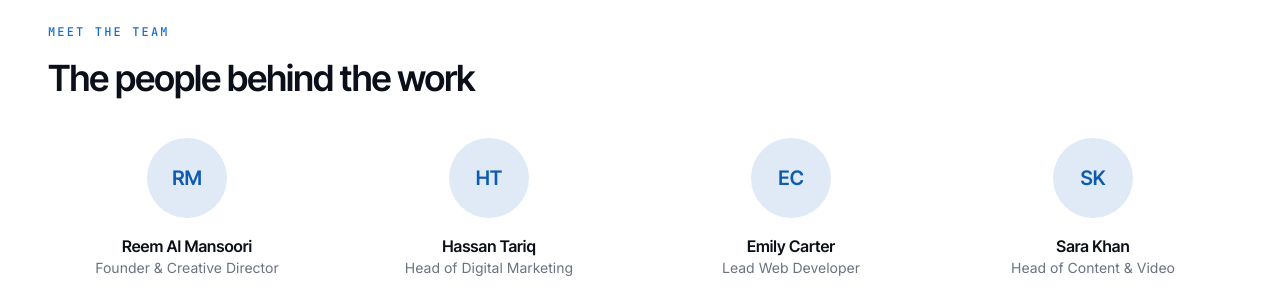
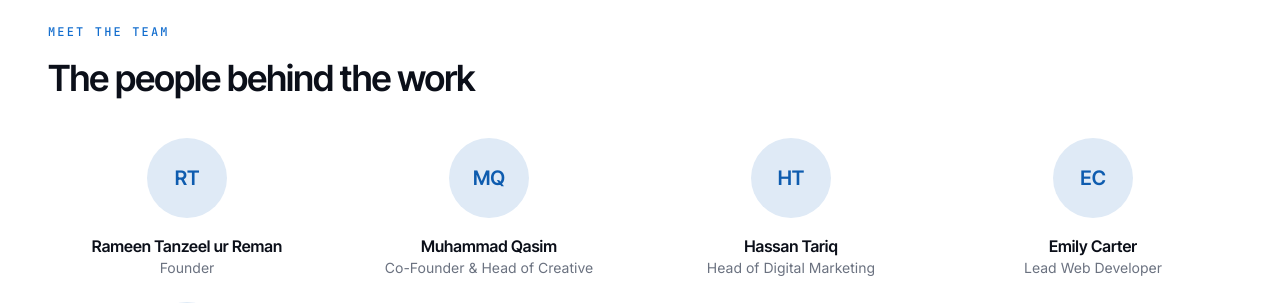
Before and after one commit to maxgaming07156/reemdigitechlast, a Next.js app: page /about in a window 1280 px wide. Shown: the part 2200-2503 px from the top of the page. Built offline with nearby package versions, Linux system fonts and the light colour scheme; no server answers; the database is empty.

Commit message:
second_commit

```diff
--- a/app/about/page.tsx
+++ b/app/about/page.tsx
@@ -25,7 +25,8 @@ const TIMELINE = [
 ];
 
 const TEAM = [
-  { name: "Reem Al Mansoori", title: "Founder & Creative Director", initials: "RM" },
+  { name: "Rameen Tanzeel ur Reman", title: "Founder", initials: "RT" },
+  { name: "Muhammad Qasim", title: "Co-Founder & Head of Creative", initials: "MQ" },
   { name: "Hassan Tariq", title: "Head of Digital Marketing", initials: "HT" },
   { name: "Emily Carter", title: "Lead Web Developer", initials: "EC" },
   { name: "Sara Khan", title: "Head of Content & Video", initials: "SK" },
--- a/lib/data/settings.ts
+++ b/lib/data/settings.ts
@@ -6,7 +6,7 @@ const FALLBACK_SETTINGS: SiteSettings = {
   contact_email: "hello@reemdigitech.com",
   contact_phone_display: "+971 50 508 2998",
   whatsapp_number: "971505082998",
-  office_location: "UK · UAE · Denmark · Pakistan · Remote-first worldwide",
+  office_location: "All over the globe",
   linkedin_url: null,
   instagram_url: null,
   facebook_url: null,
```
Also changed, not shown: 2 other files (tests, documents, lock files or other folders).
